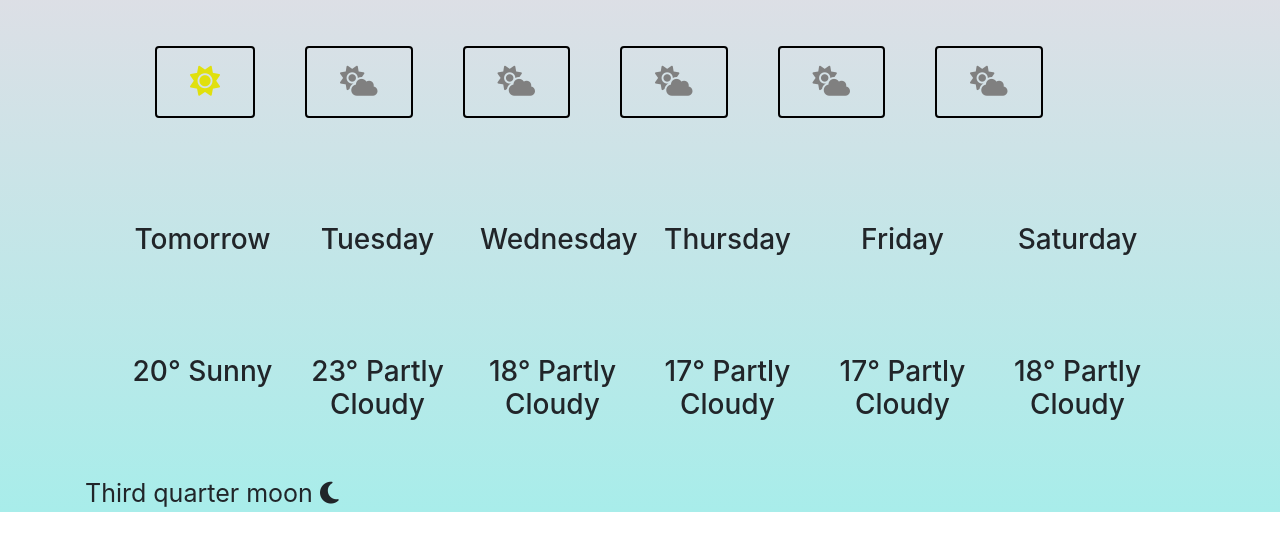
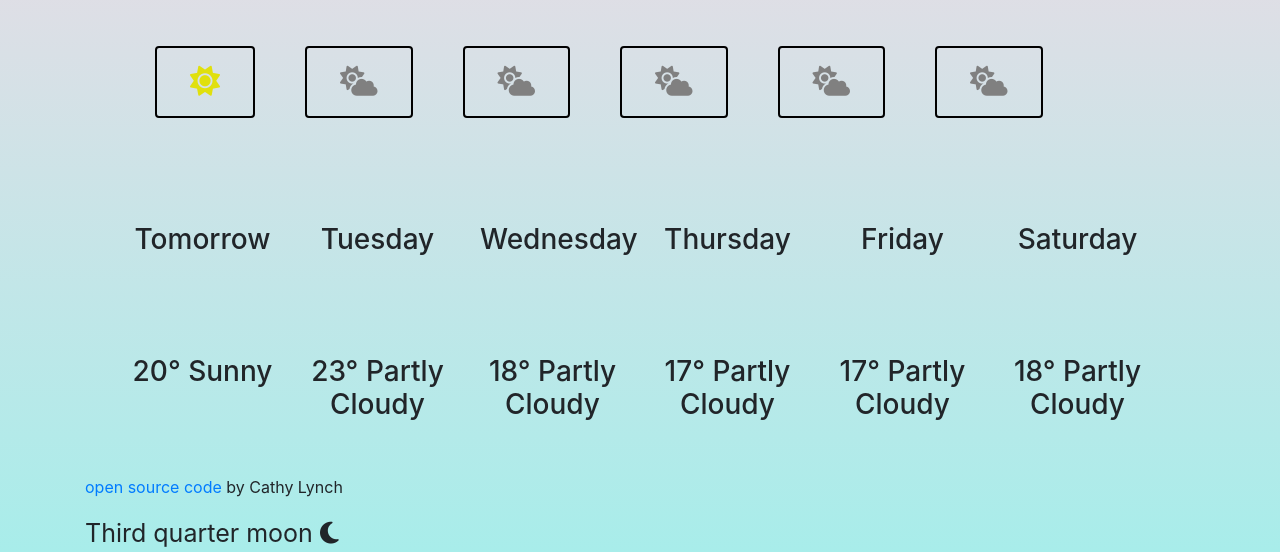
Before and after one commit to lynchycat21/weather-app, a plain HTML site: page index.html in a window 1280 px wide. Shown: the part 328-880 px from the top of the page. Before the commit the page ends 840 px from the top, so only its background shows below. Drawn offline with nearby package versions, Linux system fonts and the light colour scheme; no server answers; a web font is replaced by a local one.

Commit message:
added github repository

```diff
--- a/index.html
+++ b/index.html
@@ -77,6 +77,7 @@
                 <div class="col-2">18° Partly Cloudy</div>
             </div>
         </h3>
+        <p><a href="https://github.com/lynchycat21/weather-app" target="_blank" >open source code</a> by Cathy Lynch</p>
         <footer>Third quarter moon <i class="fas fa-moon"></i></footer>
     </div>
     <script src="src/index.js"></script>
```
